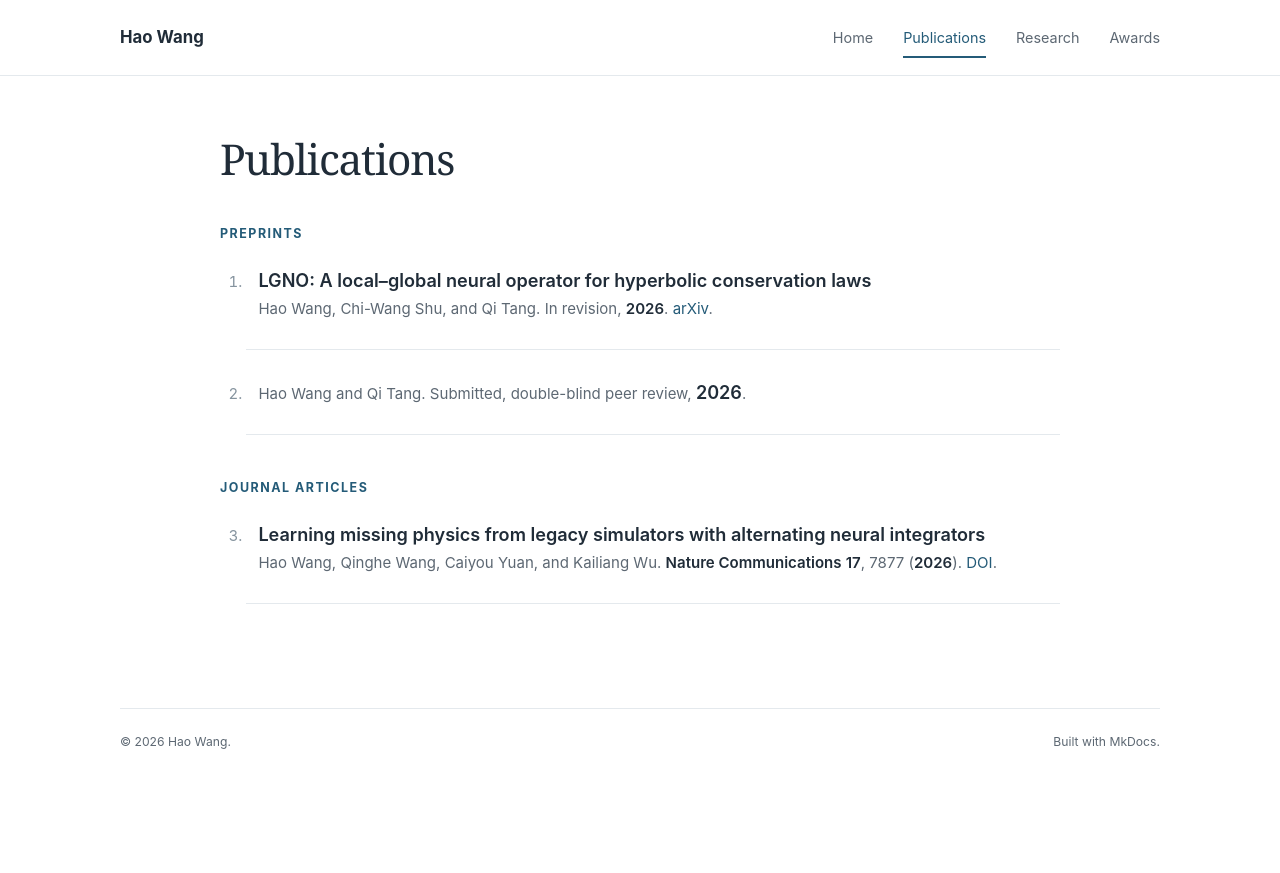
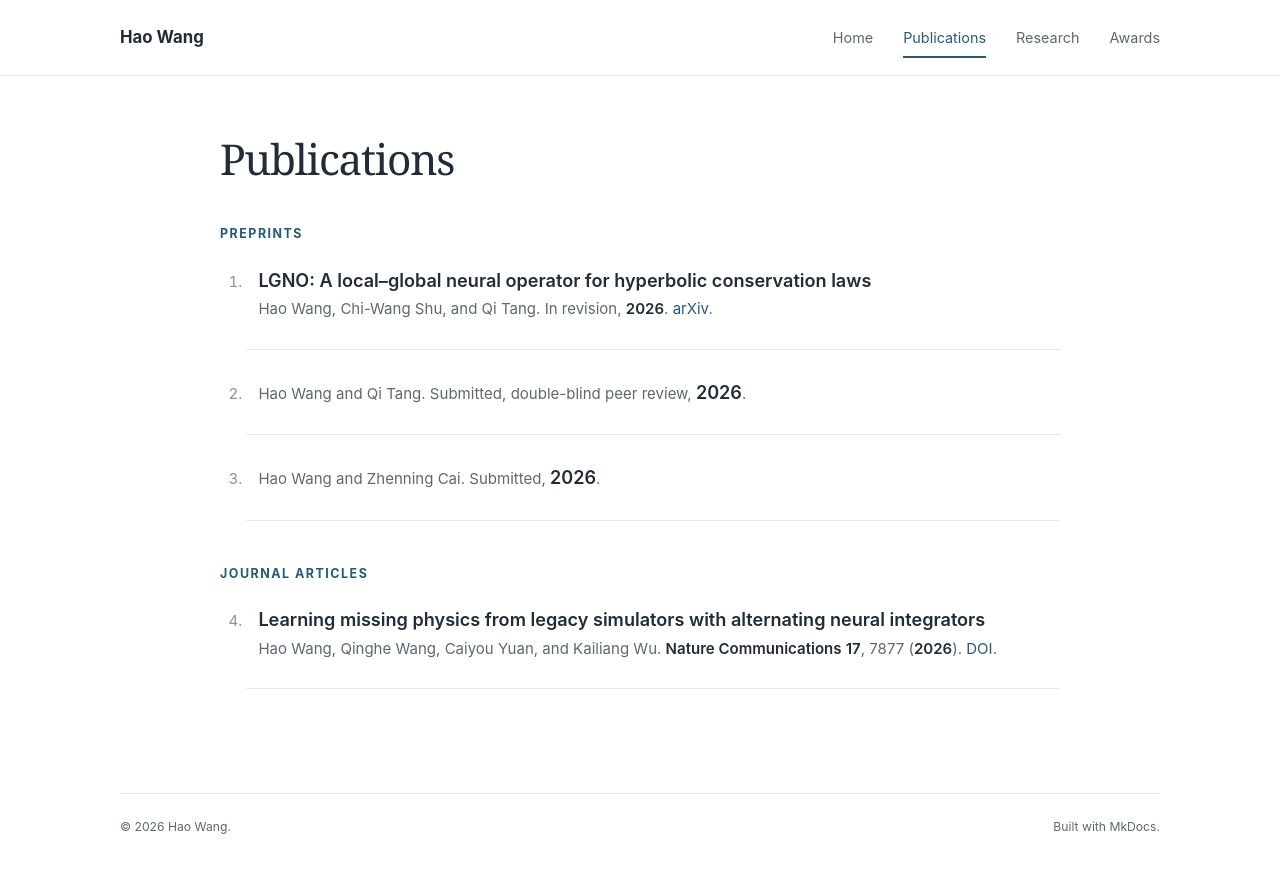
Before and after one commit to shanxue-w/shanxue-w.github.io, an MkDocs documentation site: the page built from docs/publications.md, in a window 1280 px wide. Shown: the top 873 px of the page. Built offline with MkDocs 1.6.1, drawn with Linux system fonts in a browser that asks for light colours.

Commit message:
Add Wang and Cai submitted manuscript to publications

```diff
--- a/docs/publications.md
+++ b/docs/publications.md
@@ -5,8 +5,9 @@
 1. **LGNO: A local–global neural operator for hyperbolic conservation laws**<br>
    Hao Wang, Chi-Wang Shu, and Qi Tang. In revision, **2026**. [arXiv](https://arxiv.org/abs/2606.18221).
 2. Hao Wang and Qi Tang. Submitted, double-blind peer review, **2026**.
+3. Hao Wang and Zhenning Cai. Submitted, **2026**.
 
 ## Journal Articles
 
-3. **Learning missing physics from legacy simulators with alternating neural integrators**<br>
+4. **Learning missing physics from legacy simulators with alternating neural integrators**<br>
    Hao Wang, Qinghe Wang, Caiyou Yuan, and Kailiang Wu. **Nature Communications** **17**, 7877 (**2026**). [DOI](https://doi.org/10.1038/s41467-026-74002-2).
```
Also changed, not shown: 2 other files.
